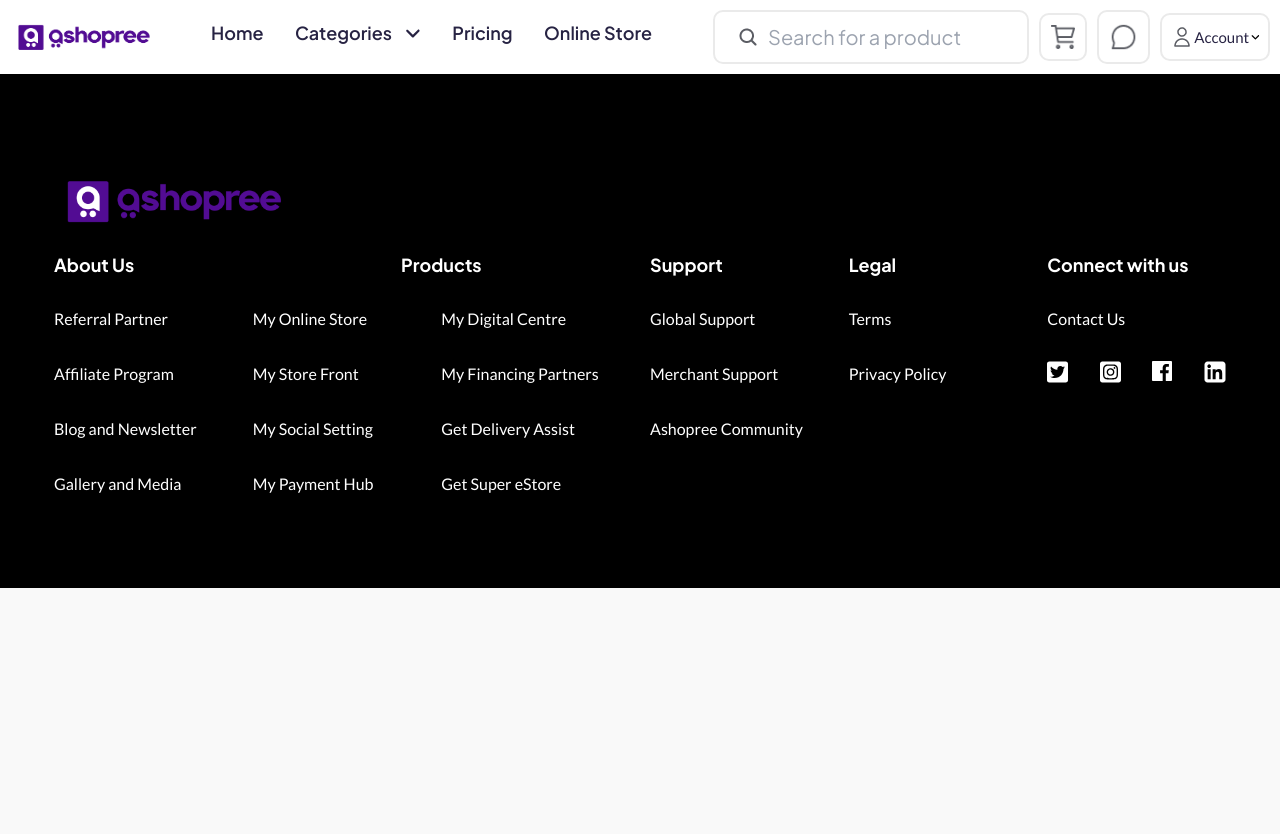
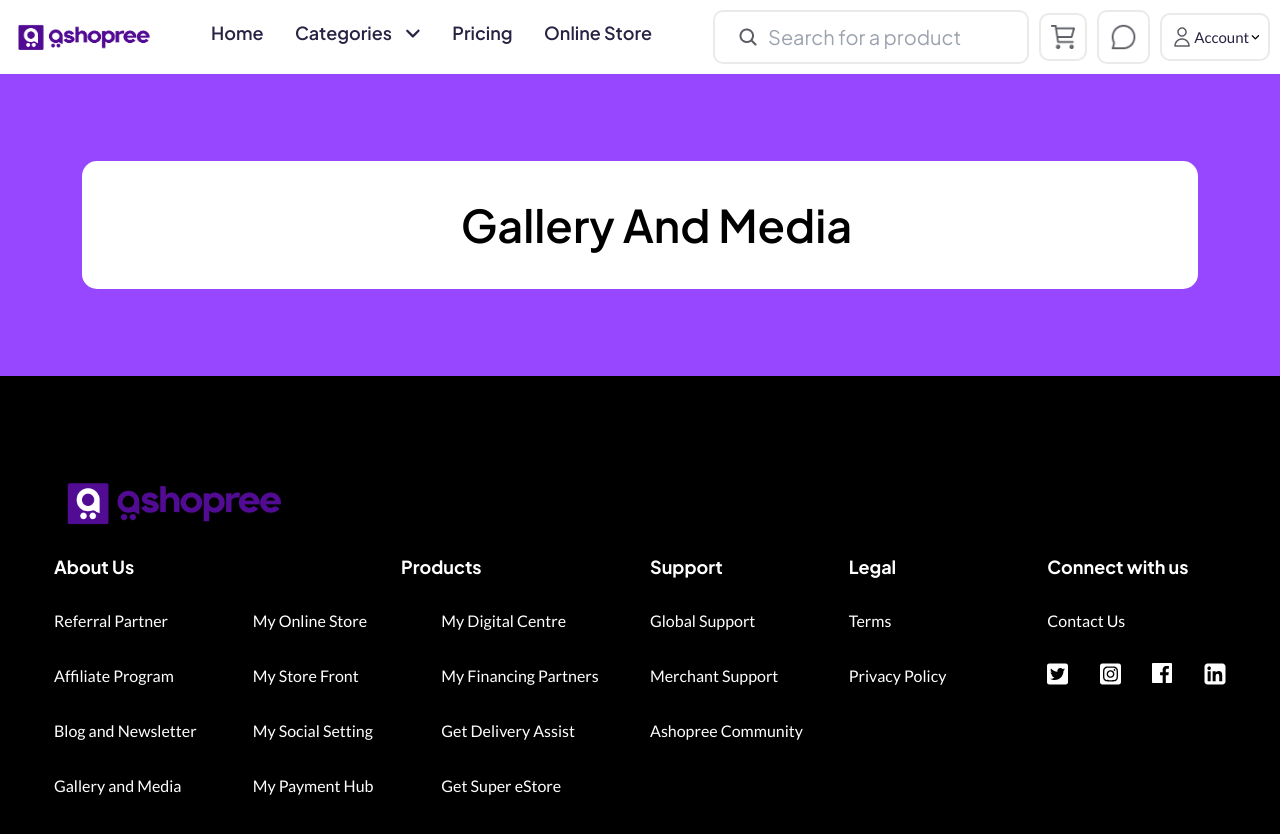
Before and after one commit to adejosh01/paysprint-estore, a React (Create React App) app: page /gallery in a window 1280 px wide. Shown: the top 834 px of the page. Before the commit the page ends 800 px from the top, so only its background shows below. Built offline with nearby package versions, Linux system fonts and the light colour scheme.

Commit message:
intro to gallery & media page

```diff
--- a/src/App.js
+++ b/src/App.js
@@ -15,6 +15,7 @@ import { EstoreFooter } from "components/footer/footer.component";
 import { Messages } from "pages/messages/messages.page";
 import { ServiceDetails } from "pages/servicesdetails/service.page";
 import { Pricing } from "pages/pricing/pricing";
+import { Gallery } from "pages/gallery/gallery";
 
 function App() {
 
@@ -34,6 +35,7 @@ function App() {
             <Route path="/messages" exact element={<Messages title="PaySprint | Messages" />} />
             <Route path="/services" exact element={<ServiceDetails title="PaySprint | Service Details" />} />
             <Route path="/pricing" exact element={<Pricing title="PaySprint | Plans & Pricing" />} />
+            <Route path="/gallery" exact element={<Gallery title="PaySprint | Gallery & Media" />} />
           </Routes>
         <EstoreFooter />
       </div>
--- a/src/components/footer/footer.component.jsx
+++ b/src/components/footer/footer.component.jsx
@@ -1,14 +1,14 @@
 /* eslint-disable jsx-a11y/anchor-is-valid */
-import paysprintLogo from "assets/svg/footer_logo.svg";
+// import paysprintLogo from "assets/svg/footer_logo.svg";
 import paysprintNewLogo from "assets/ashopree/ashopree_logo_with_icon.png";
 import fbIconWhite from "assets/svg/fb_icon_white.svg";
 import igIconWhite from "assets/svg/ig_icon_white.svg";
 import linkedinIconWhite from "assets/svg/linkedin_icon_white.svg";
 import twitterIconWhite from "assets/svg/twitter_icon_white.svg";
 import "./footer.styles.scss";
-import { FontAwesomeIcon } from "@fortawesome/react-fontawesome";
-import { faLocationDot, faEnvelope, faThumbTack } from "@fortawesome/free-solid-svg-icons";
-import { Link } from "react-router-dom";
+// import { FontAwesomeIcon } from "@fortawesome/react-fontawesome";
+// import { faLocationDot, faEnvelope, faThumbTack } from "@fortawesome/free-solid-svg-icons";
+// import { Link } from "react-router-dom";
 
 export const EstoreFooter = () => {
   return (
@@ -26,7 +26,7 @@ export const EstoreFooter = () => {
               <li> <a href="#"> Referral Partner </a> </li>
               <li> <a href="#"> Affiliate Program </a> </li>
               <li> <a href="#"> Blog and Newsletter </a> </li>
-              <li> <a href="#"> Gallery and Media </a> </li>
+              <li> <a href="/gallery"> Gallery and Media </a> </li>
             </ul>
           </div>
 
--- /dev/null
+++ b/src/pages/gallery/gallery.jsx
@@ -0,0 +1,24 @@
+import './gallery.styles.scss';
+import { useEffect } from 'react';
+
+export const Gallery = ({ title }) => {
+    useEffect(() => {
+      document.title = title;
+      window.scrollTo(0, 0);
+      // eslint-disable-next-line react-hooks/exhaustive-deps
+    }, []);
+
+    return (
+        <div className="estore-container">
+
+            <section className="gallery">
+                <div className="contents">
+                    <h2> Gallery And Media </h2>
+
+                </div>
+            </section>
+
+        </div>
+    );
+
+};
--- /dev/null
+++ b/src/pages/gallery/gallery.styles.scss
@@ -0,0 +1,64 @@
+.estore-container {
+    // padding: 4rem 1.6rem;
+    font: 500 20px 'Plus Jakarta Sans';
+
+    h1 {
+      font-weight: 700;
+      font-size: 32px;
+      line-height: 40px;
+      text-align: center;
+      text-transform: capitalize;
+      color: #272343;
+      margin-bottom: 0.8rem;
+    }
+    & > p {
+      font-weight: 500;
+      font-size: 16px;
+      line-height: 24px;
+      text-align: center;
+      color: #2d334a;
+      margin-bottom: 3.2rem;
+    }
+
+    section.gallery {
+        padding: 87px 82px;
+        background-color: #9747FF;
+        div.contents {
+            padding: 50px;
+            background-color: #fff;
+            border-radius: 15px;
+            h2 {
+                font: 600 45px 'Plus jakarta sans';
+                text-align: center;
+                line-height: 28px;
+                padding-left: 33px;
+                // text-transform: uppercase;
+            }
+        }
+    }
+
+}
+
+// @media screen and (max-width: 1300px) {
+//     .estore-container {
+//         section.gallery {
+
+//         }
+//     }
+// }
+
+// @media screen and (max-width: 1023px) {
+//     .estore-container {
+//         section.gallery {
+
+//         }
+//     }
+// }
+
+// @media screen and (max-width: 800px) {
+//     .estore-container {
+//         section.gallery {
+
+//         }
+//     }
+// }
```
